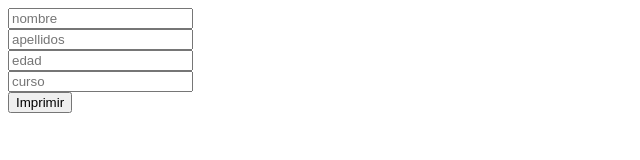
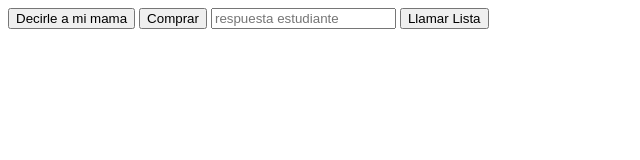
Before and after one commit to Da2022-05/JavaScript, a plain HTML site: page index.html in a window 1280 px wide. Shown: the whole page, without its empty margins (0-640 px from the left). Drawn offline with Linux system fonts and the light colour scheme.

Commit message:
Clase js 2

```diff
--- a/index.html
+++ b/index.html
@@ -7,15 +7,15 @@
     <title>Document</title>
 </head>
 <body>
-    <input type="text" placeholder="nombre" id="name">
-    <br>
-    <input type="text" placeholder="apellidos" id="lastName">
-    <br>
-    <input type="text" placeholder="edad" id="age">
-    <br>
-    <input type="text" placeholder="curso" id="course">
-    <br>
-    <button onclick="imprimir()">Imprimir</button>
-    <script src="./js/sript.js"></script>
+    <button onclick="mama()">Decirle a mi mama</button>
+    <button onclick="comprar()">Comprar</button>
+    <input type="text" id="respuesta" placeholder="respuesta estudiante">
+    <button onclick="listaEst()">Llamar Lista</button>
+    <script src="./js/script.js"></script>
+    <script src="./js/script2.js"></script>
+    <script src="./js/script3.js"></script>
+
+
+
 </body>
 </html>
--- /dev/null
+++ b/js/script2.js
@@ -0,0 +1,17 @@
+function comprar() {
+  let gansito = false;
+  let chocobar = false;
+
+  if (gansito === true){
+    alert("Toma tu gansito");
+  }
+
+  //|| = o / && = y
+  if (chocobar === true && gansito !== true) {
+   alert("Toma tu barra de chocorramo");
+   }
+
+   if(chocobar === false && gansito === false) {
+    alert("No hay ninguno");
+   }
+}
--- /dev/null
+++ b/js/script3.js
@@ -0,0 +1,17 @@
+function listaEst(){
+    let estudiante = document.getElementById("respuesta").value;
+
+
+    if(estudiante === "presente"){
+       alert("el estudiente esta presente");
+    }
+    else{
+      alert("el estudiante no asistio")
+    }
+    // condicion de si es falso negando el true
+    /*if(estudiante === false){
+        alert("es estudiante no esta presente");
+    }*/
+
+
+}
```
